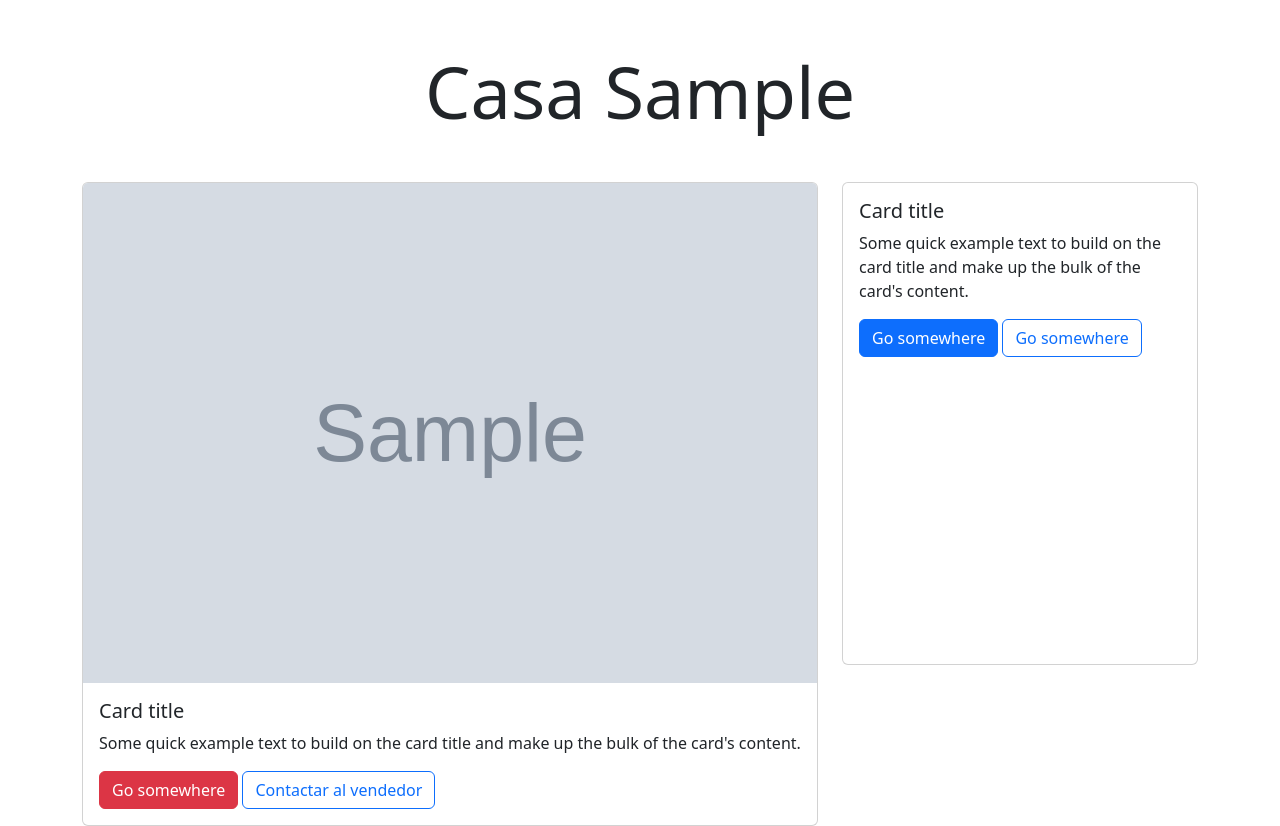
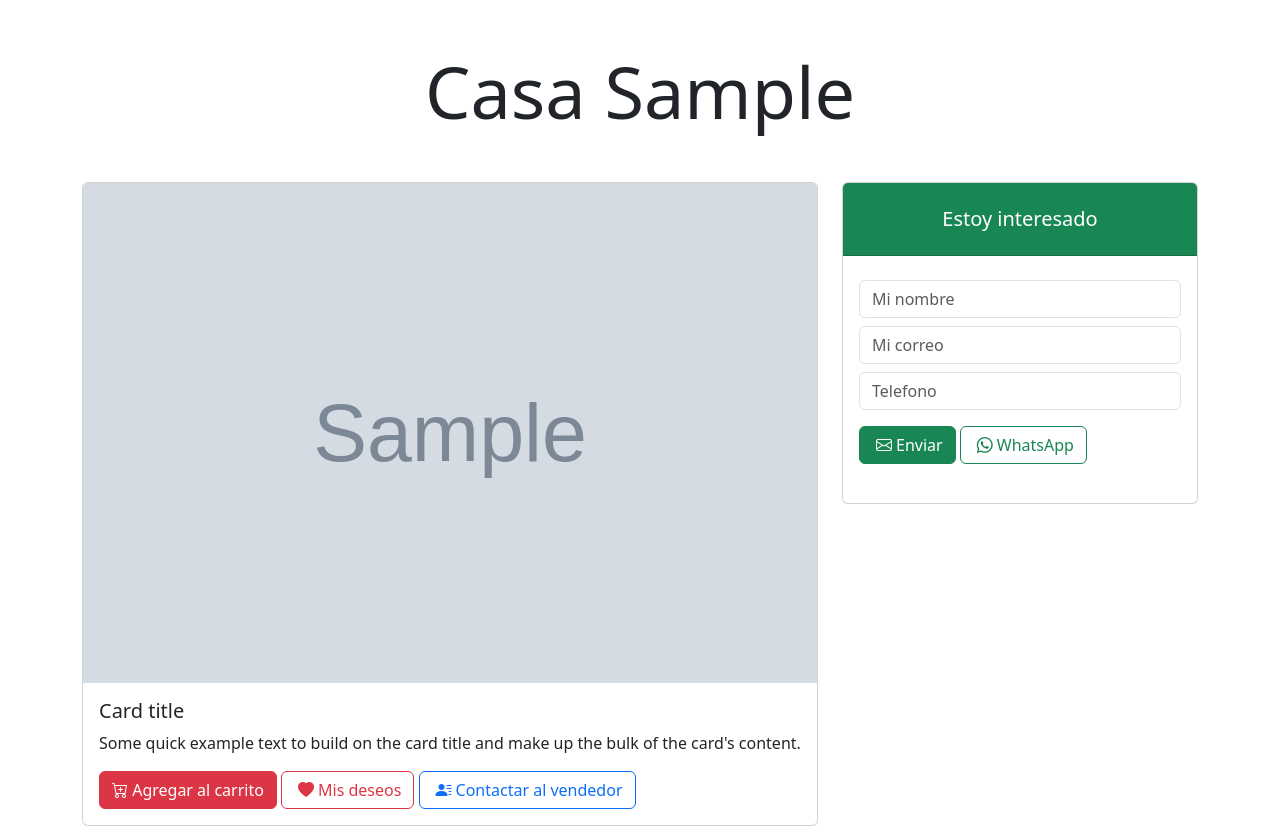
Before and after one commit to Allam9573/Sistema_venta_casas, a Flask app: page /house/house_details/1 in a window 1280 px wide. Shown: the part 86-912 px from the top of the page. Run offline with Flask 3, Linux system fonts and the light colour scheme; tables that the repository leaves empty hold one stand-in row (values such as "Sample post"); grey boxes marked "Sample" are stand-in pictures.

Commit message:
mejorada pagina details

```diff
--- a/app/templates/base.html
+++ b/app/templates/base.html
@@ -4,6 +4,7 @@
     <meta charset="utf-8">
     <meta name="viewport" content="width=device-width, initial-scale=1">
     <title>{% block title %} | Hauzel{%endblock%}</title>
+    <link rel="stylesheet" href="https://cdn.jsdelivr.net/npm/bootstrap-icons@1.10.2/font/bootstrap-icons.css">
     <link href="https://cdn.jsdelivr.net/npm/bootstrap@5.3.0-alpha3/dist/css/bootstrap.min.css" rel="stylesheet" integrity="sha384-KK94CHFLLe+nY2dmCWGMq91rCGa5gtU4mk92HdvYe+M/SXH301p5ILy+dN9+nJOZ" crossorigin="anonymous">
   </head>
   <body>
--- a/app/templates/house/details.html
+++ b/app/templates/house/details.html
@@ -13,22 +13,41 @@
             <div class="card">
                 <img src="{{data.4}}" class="card-img-top" alt="..." height="500">
                 <div class="card-body">
-                  <h5 class="card-title">Card title</h5>
-                  <p class="card-text">Some quick example text to build on the card title and make up the bulk of the card's content.</p>
-                  <a href="#" class="btn btn-danger">Go somewhere</a>
-                  <a href="#" class="btn btn-outline-primary">Contactar al vendedor</a>
+                    <h5 class="card-title">Card title</h5>
+                    <p class="card-text">Some quick example text to build on the card title and make up the bulk of the
+                        card's content.</p>
+                    <a href="#" class="btn btn-danger">
+                        <i class="bi bi-cart-plus"></i>
+                        Agregar al carrito
+                    </a>
+                    <a href="#" class="btn btn-outline-danger"><i class="bi bi-heart-fill mx-1"></i>Mis deseos</a>
+                    <a href="#" class="btn btn-outline-primary"><i class="bi bi-person-lines-fill mx-1"></i>Contactar al
+                        vendedor</a>
                 </div>
-              </div>
+            </div>
         </div>
         <div class="col-4">
-            <div class="card h-75">
+            <div class="card h-50">
+                <div class="card-header bg-success">
+                    <h5 class="card-title my-3 text-center text-white">Estoy interesado</h5>
+                </div>
                 <div class="card-body">
-                  <h5 class="card-title">Card title</h5>
-                  <p class="card-text">Some quick example text to build on the card title and make up the bulk of the card's content.</p>
-                  <a href="#" class="btn btn-primary">Go somewhere</a>
-                  <a href="#" class="btn btn-outline-primary">Go somewhere</a>
+
+                    <form action="">
+                        <div class="form-group">
+                            <input type="text" name="" placeholder="Mi nombre" class="form-control my-2">
+                        </div>
+                        <div class="form-group">
+                            <input type="text" name="" placeholder="Mi correo" class="form-control my-2">
+                        </div>
+                        <div class="form-group">
+                            <input type="text" name="" placeholder="Telefono" class="form-control my-2">
+                        </div>
+                    </form>
+                    <a href="#" class="btn btn-success"><i class="bi bi-envelope mx-1"></i>Enviar</a>
+                    <a href="#" class="btn btn-outline-success"><i class="bi bi-whatsapp mx-1"></i>WhatsApp</a>
                 </div>
-              </div>
+            </div>
         </div>
     </div>
 </div>
--- a/app/templates/house/list_houses.html
+++ b/app/templates/house/list_houses.html
@@ -5,7 +5,6 @@ Viviendas en venta
 {{super()}}
 {%endblock%}
 {% block content %}
-<!-- <img src="../../static/images/h3" width="300" alt=""> -->
 {% if data %}
 <h2 class="text-center display-3 my-5">Viviendas en venta:</h2>
 <div class="container grid gap-3 d-flex">
@@ -14,9 +13,10 @@ Viviendas en venta
         <img src="{{item[4]}}" class="card-img-top" alt="...">
         <div class="card-body">
             <h5 class="card-title">{{item[1]}}</h5>
-            <p class="card-text">Lps. {{item[3]}}</p>
+            <p class="card-text"><strong>Precio: </strong>Lps. {{item[3]}}</p>
             <span><strong>Propietario: </strong>{{item[2]}}</span>
-            <a href="{{url_for('house.house_details', id=item.0)}}" target="__blank" class="btn btn-danger mt-3">Ver detalles</a>
+            <a href="{{url_for('house.house_details', id=item.0)}}" target="__blank" class="btn btn-danger mt-3"><i
+                    class="bi bi-list-stars mx-1"></i>Ver detalles</a>
             <a href="{{url_for('house.edit_info', id=item.0)}}" class="btn btn-outline-danger mt-3">Editar</a>
         </div>
     </div>
```
Also changed, not shown: app/templates/house/edit_house.html (+11 -6 lines).
